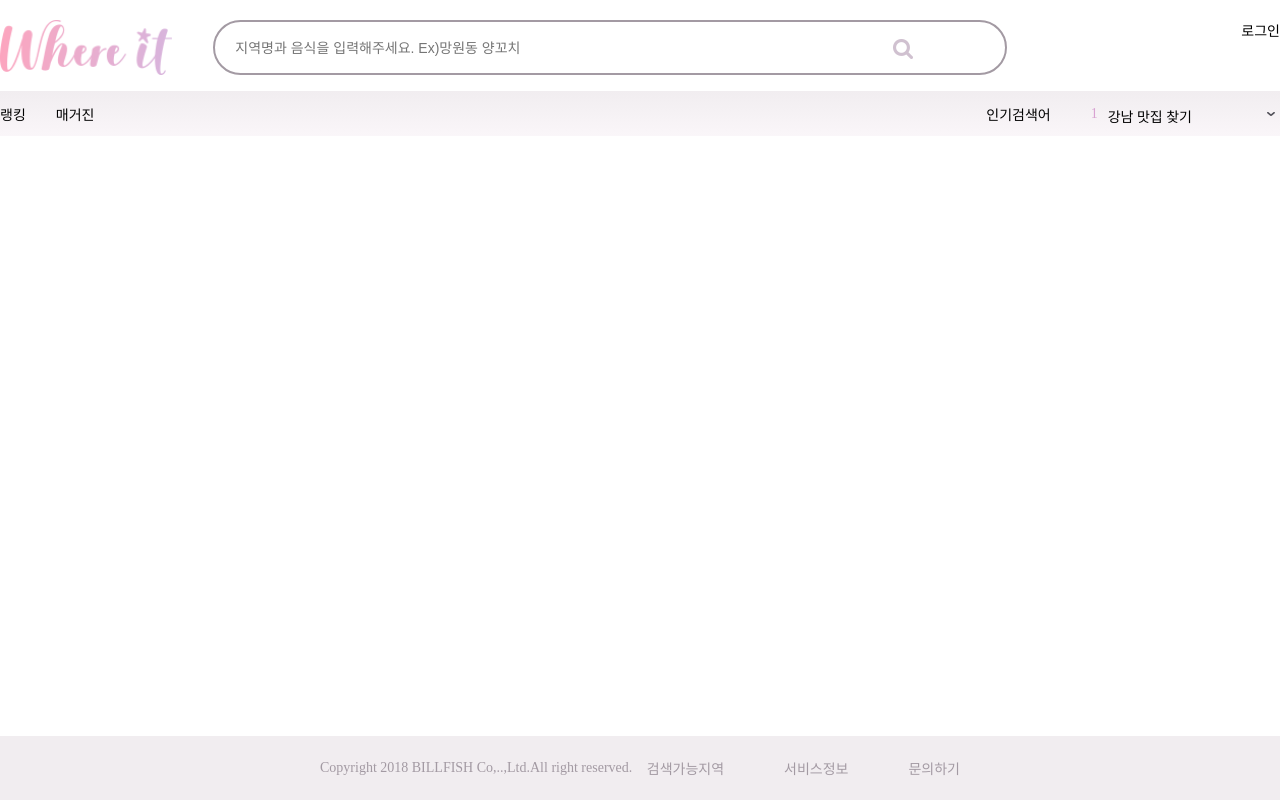
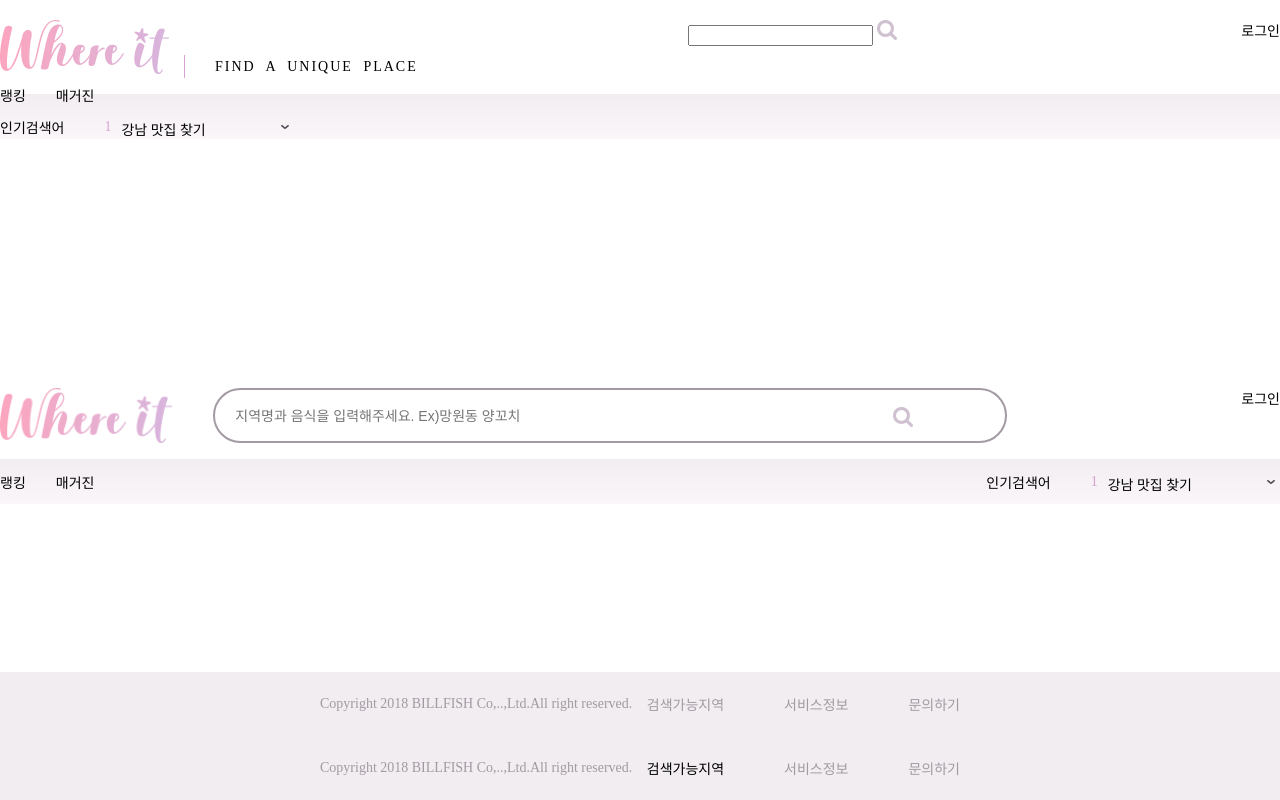
Before and after one commit to JeonJeon94/WhereIt, a PHP site: page /rank.php in a window 1280 px wide. Run offline with PHP 8.4, Linux system fonts and the light colour scheme; data that the repository does not hold is empty.

Commit message:
haed,footer 파일 정리

```diff
--- a/footer.php
+++ b/footer.php
@@ -1,3 +1,16 @@
+    <div class="footer">
+      <div class="info">
+        <div class="copyright">
+          Copyright 2018 BILLFISH Co,..,Ltd.All right reserved.
+        </div>
+        <div class="etc">
+          <div class="area-ok">검색가능지역</div>
+          <a href="./service-info.php">서비스정보</a>
+          <a href="./ask.php">문의하기</a>
+        </div>
+      </div>
+    </div>
+  </div>
 </body>
   <?php include_once("./script/slidejs.php") ?>
   <?php include_once("./script/dropdownjs.php") ?>
--- a/head.php
+++ b/head.php
@@ -2,8 +2,67 @@
 <html>
 <head>
   <meta charset="utf-8" />
-  <title>Ranking Page</title>
+  <title>Where It</title>
   <link rel="stylesheet" type="text/css" href="./css/style.css?ver=1.1" />
   <script src="https://ajax.googleapis.com/ajax/libs/jquery/3.3.1/jquery.min.js"></script>
 </head>
-<body>
+<body class="default-page <?=$page?>-page">
+<div class="all">
+  <div class="head">
+    <div class="top">
+        <div class="logo">
+          <a href="./main.php"><img src="./images/header/logo.png"/></a>
+        </div>
+        <div class="logo-copy">
+          FIND A UNIQUE PLACE
+        </div>
+        <div class="where-form2">
+          <form class="form" method="POST" action="search.php">
+            <div class="search-word2">
+              <input type="text" id="search-word2" name="search" value="" />
+              <img id="search2" src="./images/search.png" />
+            </div>
+          </form>
+        </div>
+        <div class="login">
+          <a href="./login.php">로그인</a>
+        </div>
+    </div>
+    <div class="menu">
+      <div>
+        <div style="flex:1; display: flex;">
+          <div class="rank">
+            <a href="./rank.php">랭킹</a>
+          </div>
+          <div class="news">
+            <a href="./news.php">매거진</a>
+          </div>
+        </div>
+        <div class="hot-search">
+          <div class="hot-word">
+            인기검색어
+          </div>
+          <div class="hot-rank">
+            <div style="flex:0 1 auto;">
+              <div class="hot">
+                <div class="hot-list-h"><div class="num">1</div><a href="#">강남 맛집 찾기</a></div>
+                <div class="hot-list" style="display:none;"><div class="num">2</div><a href="#">서초 맛집 찾기</a></div>
+                <div class="hot-list" style="display:none;"><div class="num">3</div><a href="#">구의 맛집 찾기</a></div>
+                <div class="hot-list" style="display:none;"><div class="num">4</div><a href="#">건대 맛집 찾기</a></div>
+                <div class="hot-list" style="display:none;"><div class="num">5</div><a href="#">목동 맛집 찾기</a></div>
+                <div class="hot-list" style="display:none;"><div class="num">6</div><a href="#">잠실 맛집 찾기</a></div>
+                <div class="hot-list" style="display:none;"><div class="num">7</div><a href="#">신림 맛집 찾기</a></div>
+                <div class="hot-list" style="display:none;"><div class="num">8</div><a href="#">강변 맛집 찾기</a></div>
+                <div class="hot-list" style="display:none;"><div class="num">9</div><a href="#">역삼 맛집 찾기</a></div>
+                <div class="hot-list" style="display:none;"><div class="num">10</div><a href="#">논현 맛집 찾기</a></div>
+              </div>
+            </div>
+          </div>
+          <div class="rank_btn">
+            <img style="display:block; padding: 5px;" id="down_bt" src="./images/rank_down.png" />
+            <img style="display:none; padding: 5px;" id="up_bt" src="./images/rank_up.png" />
+          </div>
+        </div>
+      </div>
+    </div>
+  </div>
```
Also changed, not shown: main.footer.php (deleted, +0 -14 lines), main.head.php (deleted, +0 -56 lines).
